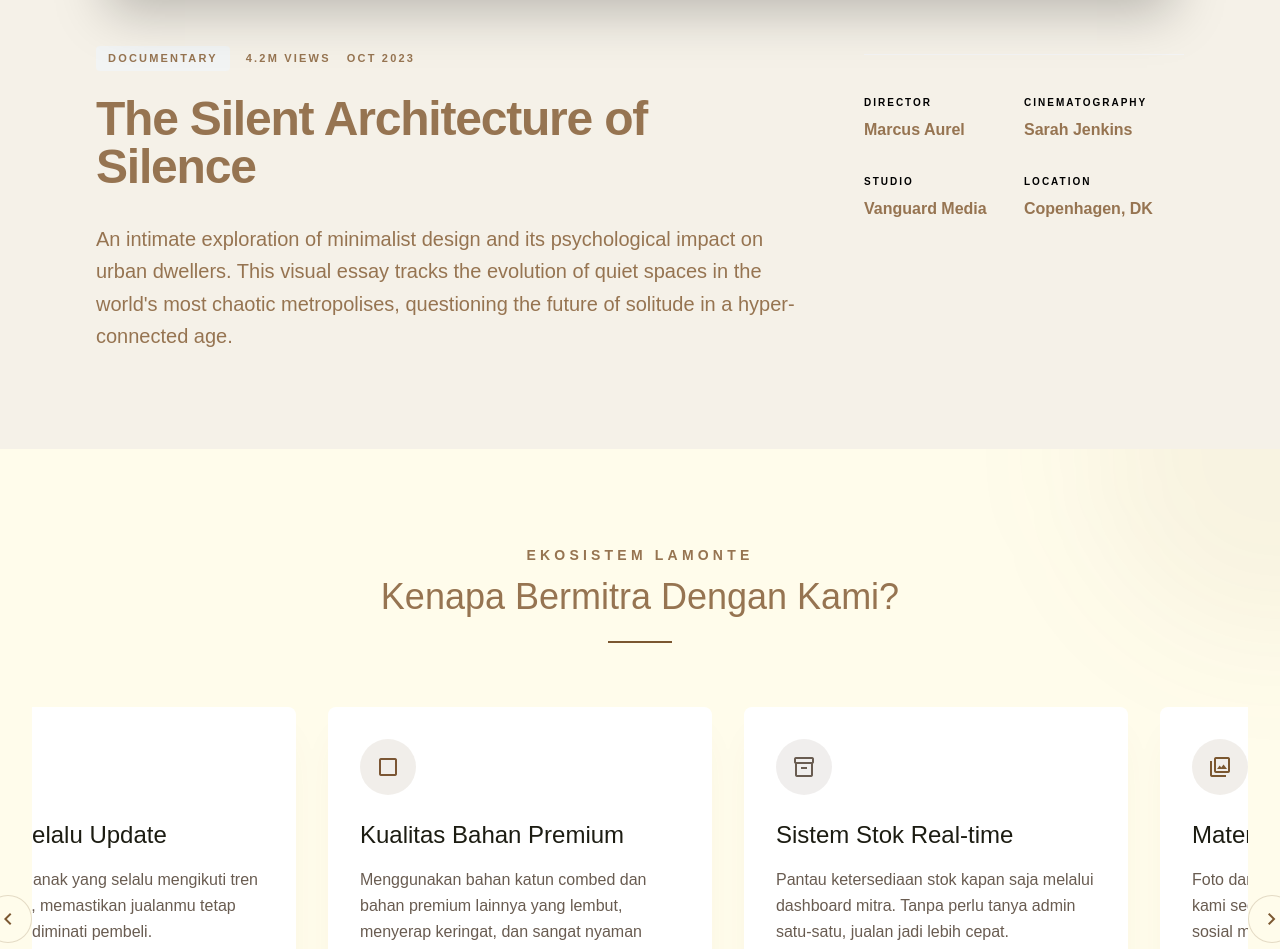
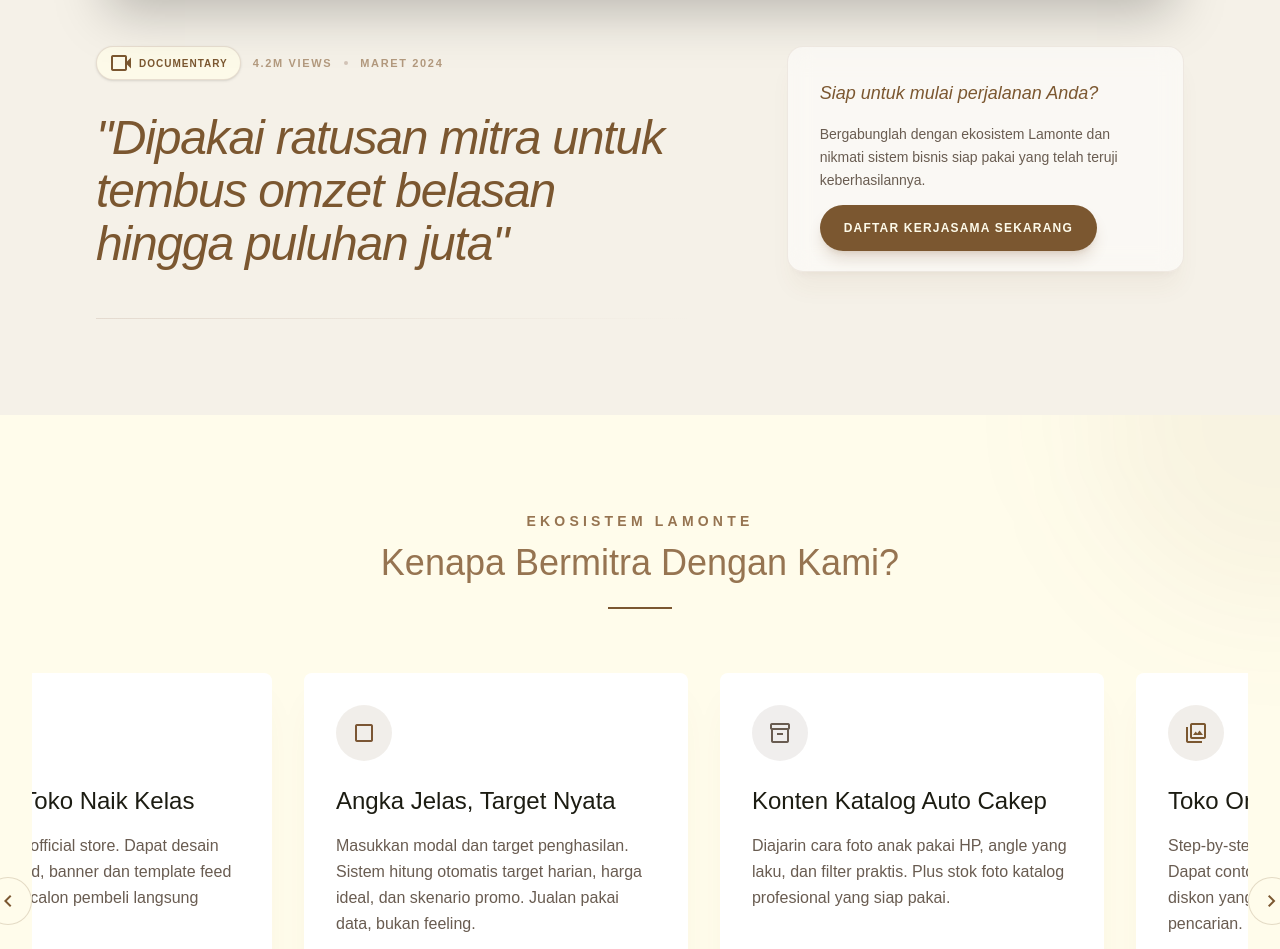
Before and after one commit to ArleyxaSyarif/fe-lamonte, a Next.js app: page / in a window 1280 px wide. Shown: the part 1462-2411 px from the top of the page. Built offline with nearby package versions, Linux system fonts and the light colour scheme.

Commit message:
update copy writting partner

```diff
--- a/app/components/PartnerHero/PartnerSection.tsx
+++ b/app/components/PartnerHero/PartnerSection.tsx
@@ -157,14 +157,14 @@
                                         <div className="w-12 h-12 md:w-14 md:h-14 bg-[#7b5730]/10 rounded-full flex items-center justify-center mb-6 group-hover/card:bg-[#7b5730] text-[#7b5730] group-hover/card:text-white transition-colors duration-300">
                                             <span className="material-symbols-outlined text-2xl md:text-3xl">auto_awesome</span>
                                         </div>
-                                    <h3 className="font-headline text-xl md:text-2xl text-[#1c1c12] mb-4">Model Selalu Update</h3>
+                                        <h3 className="font-headline text-xl md:text-2xl text-[#1c1c12] mb-4">Branding Toko Naik Kelas</h3>
                                         <p className="text-[#695c51] text-sm md:text-base leading-relaxed">
-                                        Desain baju anak yang selalu mengikuti tren pasar terkini, memastikan jualanmu tetap relevan dan diminati pembeli.
+                                            Toko kecil rasa official store. Dapat desain sertifikat, ID card, banner dan template feed seragam. Bikin calon pembeli langsung percaya.
                                         </p>
                                     </div>
                                     <div className="bg-[#ebe9d8] py-4 px-6 md:px-8 flex items-center space-x-3">
                                         <span className="material-symbols-outlined text-[#7b5730] text-xl" style={{ fontVariationSettings: "'FILL' 1" }}>check_circle</span>
-                                    <span className="font-label text-xs md:text-sm font-semibold tracking-wide text-[#7b5730]">DESAIN TRENDY KEKINIAN</span>
+                                        <span className="font-label text-xs md:text-sm font-semibold tracking-wide text-[#7b5730]">Toko terlihat rapi & niat</span>
                                     </div>
                                 </div>
                             </div>
@@ -176,14 +176,14 @@
                                         <div className="w-12 h-12 md:w-14 md:h-14 bg-[#7b5634]/10 rounded-full flex items-center justify-center mb-6 group-hover/card:bg-[#7b5634] text-[#7b5634] group-hover/card:text-white transition-colors duration-300">
                                             <span className="material-symbols-outlined text-2xl md:text-3xl">check_box_outline_blank</span>
                                         </div>
-                                    <h3 className="font-headline text-xl md:text-2xl text-[#1c1c12] mb-4">Kualitas Bahan Premium</h3>
+                                        <h3 className="font-headline text-xl md:text-2xl text-[#1c1c12] mb-4">Angka Jelas, Target Nyata</h3>
                                         <p className="text-[#695c51] text-sm md:text-base leading-relaxed">
-                                        Menggunakan bahan katun combed dan bahan premium lainnya yang lembut, menyerap keringat, dan sangat nyaman untuk kulit anak.
+                                            Masukkan modal dan target penghasilan. Sistem hitung otomatis target harian, harga ideal, dan skenario promo. Jualan pakai data, bukan feeling.
                                         </p>
                                     </div>
                                     <div className="bg-[#ebe9d8] py-4 px-6 md:px-8 flex items-center space-x-3">
                                         <span className="material-symbols-outlined text-[#7b5730] text-xl" style={{ fontVariationSettings: "'FILL' 1" }}>verified</span>
-                                    <span className="font-label text-xs md:text-sm font-semibold tracking-wide text-[#7b5730]">BAHAN BERSTANDAR TINGGI</span>
+                                        <span className="font-label text-xs md:text-sm font-semibold tracking-wide text-[#7b5730]">Tau angka, berani gas</span>
                                     </div>
                                 </div>
                             </div>
@@ -195,14 +195,14 @@
                                         <div className="w-12 h-12 md:w-14 md:h-14 bg-[#695c51]/10 rounded-full flex items-center justify-center mb-6 group-hover/card:bg-[#695c51] text-[#695c51] group-hover/card:text-white transition-colors duration-300">
                                             <span className="material-symbols-outlined text-2xl md:text-3xl">inventory_2</span>
                                         </div>
-                                    <h3 className="font-headline text-xl md:text-2xl text-[#1c1c12] mb-4">Sistem Stok Real-time</h3>
+                                        <h3 className="font-headline text-xl md:text-2xl text-[#1c1c12] mb-4">Konten Katalog Auto Cakep</h3>
                                         <p className="text-[#695c51] text-sm md:text-base leading-relaxed">
-                                        Pantau ketersediaan stok kapan saja melalui dashboard mitra. Tanpa perlu tanya admin satu-satu, jualan jadi lebih cepat.
+                                            Diajarin cara foto anak pakai HP, angle yang laku, dan filter praktis. Plus stok foto katalog profesional yang siap pakai.
                                         </p>
                                     </div>
                                     <div className="bg-[#ebe9d8] py-4 px-6 md:px-8 flex items-center space-x-3">
                                         <span className="material-symbols-outlined text-[#7b5730] text-xl" style={{ fontVariationSettings: "'FILL' 1" }}>task_alt</span>
-                                    <span className="font-label text-xs md:text-sm font-semibold tracking-wide text-[#7b5730]">AKURASI STOK 100%</span>
+                                        <span className="font-label text-xs md:text-sm font-semibold tracking-wide text-[#7b5730]">Feed keliatan brand besar</span>
                                     </div>
                                 </div>
                             </div>
@@ -214,14 +214,13 @@
                                         <div className="w-12 h-12 md:w-14 md:h-14 bg-[#7b5730]/10 rounded-full flex items-center justify-center mb-6 group-hover/card:bg-[#7b5730] text-[#7b5730] group-hover/card:text-white transition-colors duration-300">
                                             <span className="material-symbols-outlined text-2xl md:text-3xl">photo_library</span>
                                         </div>
-                                    <h3 className="font-headline text-xl md:text-2xl text-[#1c1c12] mb-4">Materi Konten Siap Pakai</h3>
+                                        <h3 className="font-headline text-xl md:text-2xl text-[#1c1c12] mb-4">Toko Online Siap Panen</h3>
                                         <p className="text-[#695c51] text-sm md:text-base leading-relaxed">
-                                        Foto dan video promosi profesional sudah kami sediakan setiap hari. Tinggal posting ke sosial mediamu, beres!
-                                    </p>
+                                            Step-by-step buka toko di marketplace. Dapat contoh judul, deskripsi, foto, dan pola diskon yang bikin produk sering muncul di pencarian.                                        </p>
                                     </div>
                                     <div className="bg-[#ebe9d8] py-4 px-6 md:px-8 flex items-center space-x-3">
                                         <span className="material-symbols-outlined text-[#7b5730] text-xl" style={{ fontVariationSettings: "'FILL' 1" }}>verified_user</span>
-                                    <span className="font-label text-xs md:text-sm font-semibold tracking-wide text-[#7b5730]">KONTEN MARKETING PREMIUM</span>
+                                        <span className="font-label text-xs md:text-sm font-semibold tracking-wide text-[#7b5730]">Enggak bingung mulai darimana</span>
                                     </div>
                                 </div>
                             </div>
@@ -233,14 +232,13 @@
                                         <div className="w-12 h-12 md:w-14 md:h-14 bg-[#7b5634]/10 rounded-full flex items-center justify-center mb-6 group-hover/card:bg-[#7b5634] text-[#7b5634] group-hover/card:text-white transition-colors duration-300">
                                             <span className="material-symbols-outlined text-2xl md:text-3xl">groups_2</span>
                                         </div>
-                                    <h3 className="font-headline text-xl md:text-2xl text-[#1c1c12] mb-4">Bimbingan Bisnis Intensif</h3>
+                                        <h3 className="font-headline text-xl md:text-2xl text-[#1c1c12] mb-4">CS Robot Jago Nego</h3>
                                         <p className="text-[#695c51] text-sm md:text-base leading-relaxed">
-                                        Grup pendampingan khusus bersama mentor berpengalaman untuk membantu jualanmu terus bertumbuh dan omzet naik.
-                                    </p>
+                                            Tinggal copy-paste template chat yang sudah teruji. Dari chat nanya harga sampai minta diskon. Bisa diset otomatis, jadi tetap closing walau kamu lagi sibuk.                                        </p>
                                     </div>
                                     <div className="bg-[#ebe9d8] py-4 px-6 md:px-8 flex items-center space-x-3">
                                         <span className="material-symbols-outlined text-[#7b5730] text-xl" style={{ fontVariationSettings: "'FILL' 1" }}>check_circle</span>
-                                    <span className="font-label text-xs md:text-sm font-semibold tracking-wide text-[#7b5730]">SUPORT MITRA NON-STOP</span>
+                                        <span className="font-label text-xs md:text-sm font-semibold tracking-wide text-[#7b5730]">Chat rapi, closing naik</span>
                                     </div>
                                 </div>
                             </div>
@@ -252,14 +250,30 @@
                                         <div className="w-12 h-12 md:w-14 md:h-14 bg-[#695c51]/10 rounded-full flex items-center justify-center mb-6 group-hover/card:bg-[#695c51] text-[#695c51] group-hover/card:text-white transition-colors duration-300">
                                             <span className="material-symbols-outlined text-2xl md:text-3xl">payments</span>
                                         </div>
-                                    <h3 className="font-headline text-xl md:text-2xl text-[#1c1c12] mb-4">Harga Pabrik Langsung</h3>
+                                        <h3 className="font-headline text-xl md:text-2xl text-[#1c1c12] mb-4">Konten Harian Anti Buntu</h3>
                                         <p className="text-[#695c51] text-sm md:text-base leading-relaxed">
-                                        Kami tangan pertama. Kamu dapat harga modal terendah sehingga bisa dapet margin keuntungan paling tebal di pasaran.
-                                    </p>
+                                            Ide konten harian sudah disiapkan. Ada contoh caption, hook, dan CTA. Tinggal pilih, eksekusi, dan ulangi.                                        </p>
                                     </div>
                                     <div className="bg-[#ebe9d8] py-4 px-6 md:px-8 flex items-center space-x-3">
                                         <span className="material-symbols-outlined text-[#7b5730] text-xl" style={{ fontVariationSettings: "'FILL' 1" }}>verified</span>
                                         <span className="font-label text-xs md:text-sm font-semibold tracking-wide text-[#7b5730]">MODAL MINIM UNTUNG MAX</span>
+                                    </div>
+                                </div>
+                            </div>
+
+                            {/* Card 7     */}
+                            <div className="min-w-full md:min-w-[calc(50%-1rem)] lg:min-w-[calc(33.333%-1.334rem)] snap-start">
+                                <div className="bg-white rounded-lg overflow-hidden flex flex-col h-full editorial-shadow transition-all duration-300 hover:-translate-y-2 group/card">
+                                    <div className="p-6 md:p-8 flex-grow">
+                                        <div className="w-12 h-12 md:w-14 md:h-14 bg-[#7b5634]/10 rounded-full flex items-center justify-center mb-6 group-hover/card:bg-[#7b5634] text-[#7b5634] group-hover/card:text-white transition-colors duration-300">
+                                            <span className="material-symbols-outlined text-2xl md:text-3xl">groups_2</span>
+                                        </div>
+                                        <h3 className="font-headline text-xl md:text-2xl text-[#1c1c12] mb-4">Modul G: Sekolah Pebisnis Lapangan</h3>
+                                        <p className="text-[#695c51] text-sm md:text-base leading-relaxed">
+                                            Kelas Zoom rutin: update tren jualan, studi kasus mitra, dan sesi tanya jawab. Kamu nggak cuma ikut-ikutan, tapi paham cara mainnya.</p>                               </div>
+                                    <div className="bg-[#ebe9d8] py-4 px-6 md:px-8 flex items-center space-x-3">
+                                        <span className="material-symbols-outlined text-[#7b5730] text-xl" style={{ fontVariationSettings: "'FILL' 1" }}>check_circle</span>
+                                        <span className="font-label text-xs md:text-sm font-semibold tracking-wide text-[#7b5730]">Cek jadwal kelas</span>
                                     </div>
                                 </div>
                             </div>
--- a/app/components/VideoHero/VideoSection.tsx
+++ b/app/components/VideoHero/VideoSection.tsx
@@ -22,41 +22,38 @@
                     </div>
 
                     {/* Content Details */}
-                    <div className="grid grid-cols-1 lg:grid-cols-12 gap-16">
-                        <div className="lg:col-span-8">
-                            <div className="flex items-center gap-4 mb-6">
-                                <span className="text-[11px] font-bold uppercase tracking-[0.2em] text-[#967451] bg-[#f2f4f4] px-3 py-1 rounded font-label">Documentary</span>
-                                <span className="text-[11px] font-bold uppercase tracking-[0.2em] text-[#967451] font-label">4.2M Views</span>
-                                <span className="text-[11px] font-bold uppercase tracking-[0.2em] text-[#967451] font-label">Oct 2023</span>
+                    <div className="grid grid-cols-1 lg:grid-cols-12 gap-12 lg:gap-24 items-start">
+                        <div className="lg:col-span-7 whitespace-pre-wrap">
+                            <div className="flex flex-wrap items-center gap-3 mb-8">
+                                <span className="inline-flex items-center gap-1.5 px-3 py-1 rounded-full bg-[#fdfae9] text-[#7b5730] border border-[#d3c4b7]/50 text-[10px] font-bold uppercase tracking-widest font-label shadow-sm">
+                                    <span className="material-symbols-outlined text-xs leading-none">videocam</span>
+                                    Documentary
+                                </span>
+                                <span className="text-[11px] font-bold uppercase tracking-[0.15em] text-[#967451] font-label opacity-70">
+                                    4.2M Views
+                                </span>
+                                <span className="w-1 h-1 rounded-full bg-[#d3c4b7]"></span>
+                                <span className="text-[11px] font-bold uppercase tracking-[0.15em] text-[#967451] font-label opacity-70">
+                                    Maret 2024
+                                </span>
                             </div>
-                            <h1 className="text-5xl font-extrabold tracking-tight text-[#967451] mb-8 font-headline">
-                                The Silent Architecture of Silence
+
+                            <h1 className="text-3xl md:text-5xl font-headline italic tracking-tight text-[#7b5730] leading-[1.1] mb-12">
+                                "Dipakai ratusan mitra untuk tembus omzet belasan hingga puluhan juta"
                             </h1>
-                            <p className="text-xl leading-relaxed text-[#967451] font-body max-w-3xl">
-                                An intimate exploration of minimalist design and its psychological impact on urban dwellers. This visual essay tracks the evolution of quiet spaces in the world's most chaotic metropolises, questioning the future of solitude in a hyper-connected age.
-                            </p>
+
+                            <div className="h-px w-full bg-gradient-to-r from-[#d3c4b7]/50 to-transparent"></div>
                         </div>
 
-                        <div className="lg:col-span-4 flex flex-col gap-10 lg:pt-2">
-
-                            {/* Metadata List */}
-                            <div className="grid grid-cols-2 gap-y-8 border-t border-zinc-100 pt-10">
-                                <div>
-                                    <h4 className="text-[10px] uppercase tracking-[0.2em] font-black text-black mb-2 font-label">Director</h4>
-                                    <p className="text-base font-bold text-[#967451] font-body">Marcus Aurel</p>
-                                </div>
-                                <div>
-                                    <h4 className="text-[10px] uppercase tracking-[0.2em] font-black text-black  mb-2 font-label">Cinematography</h4>
-                                    <p className="text-base font-bold text-[#967451] font-body">Sarah Jenkins</p>
-                                </div>
-                                <div>
-                                    <h4 className="text-[10px] uppercase tracking-[0.2em] font-black text-black  mb-2 font-label">Studio</h4>
-                                    <p className="text-base font-bold text-[#967451] font-body">Vanguard Media</p>
-                                </div>
-                                <div>
-                                    <h4 className="text-[10px] uppercase tracking-[0.2em] font-black text-black mb-2 font-label">Location</h4>
-                                    <p className="text-base font-bold text-[#967451] font-body">Copenhagen, DK</p>
-                                </div>
+                        <div className="lg:col-span-5 flex flex-col gap-8">
+                            <div className="p-8 bg-white/50 backdrop-blur-md rounded-2xl border border-[#d3c4b7]/30 shadow-xl shadow-[#7b5730]/5">
+                                <h3 className="text-lg font-headline italic text-[#7b5730] mb-4">Siap untuk mulai perjalanan Anda?</h3>
+                                <p className="text-[#695c51] text-sm leading-relaxed mb-6 font-body">
+                                    Bergabunglah dengan ekosistem Lamonte dan nikmati sistem bisnis siap pakai yang telah teruji keberhasilannya.
+                                </p>
+                                <a href="https://wa.me/6281234567890?text=Halo%2C%20saya%20ingin%20bertanya%20tentang%20Lamonte" className="w-full bg-[#7b5730] text-[#fdfae9] py-4 px-6 rounded-full font-label font-bold text-xs uppercase tracking-widest shadow-lg shadow-[#7b5730]/20 hover:bg-[#967451] transition-all transform hover:-translate-y-1 active:translate-y-0">
+                                    Daftar Kerjasama Sekarang
+                                </a>
                             </div>
                         </div>
                     </div>
```
Lines whose indentation alone changed are shown as unchanged.
